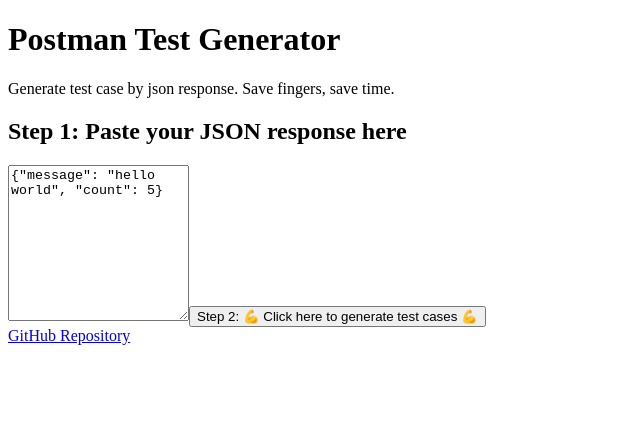
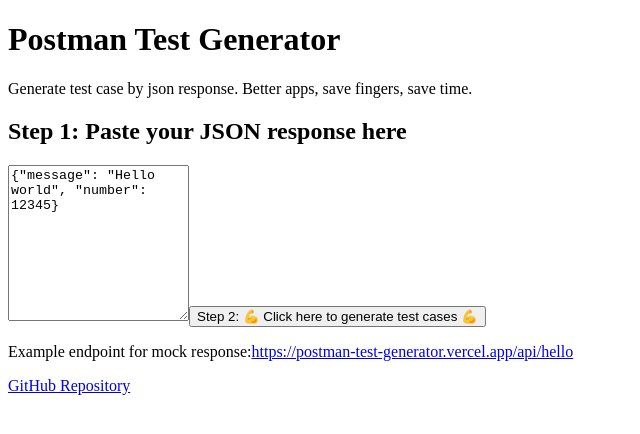
Before and after one commit to arifikhsan/postman-test-generator-next, a Next.js app: page / in a window 1280 px wide. Shown: the top 434 px of the page, without its empty margins (0-640 px from the left). Built offline with nearby package versions, Linux system fonts and the light colour scheme.

Commit message:
minor change

```diff
--- a/pages/index.js
+++ b/pages/index.js
@@ -109,14 +109,15 @@
           </h1>
 
           <p className='mt-3 text-2xl'>
-            Generate test case by json response. Save fingers, save time.
+            Generate test case by json response. Better apps, save fingers, save
+            time.
           </p>
 
           <div className='w-full mt-6'>
             <h2>Step 1: Paste your JSON response here</h2>
             <Formik
               initialValues={{
-                input: '{"message": "hello world", "count": 5}',
+                input: '{"message": "Hello world", "number": 12345}',
               }}
               validate={(values) => {
                 const errors = {};
@@ -153,7 +154,7 @@
                       className='px-4 py-2 mt-6 border'>
                       Step 2: 💪 Click here to generate test cases 💪
                     </button>
-                    {!this.state.done && <div className='py-4'></div>}
+                    {!this.state.done && <div className='py-2'></div>}
                   </Form>
                 );
               }}
@@ -161,6 +162,17 @@
           </div>
 
           {this.state.done && <CodeSnippet code={this.state.output} />}
+
+          <p className='py-4'>
+            Example endpoint for mock response:
+            <a
+              className='flex items-center justify-center'
+              href='https://postman-test-generator.vercel.app/api/hello'
+              target='_blank'
+              rel='noopener noreferrer'>
+              https://postman-test-generator.vercel.app/api/hello
+            </a>
+          </p>
         </main>
 
         <footer className='flex items-center justify-center w-full h-24 border-t'>
```
